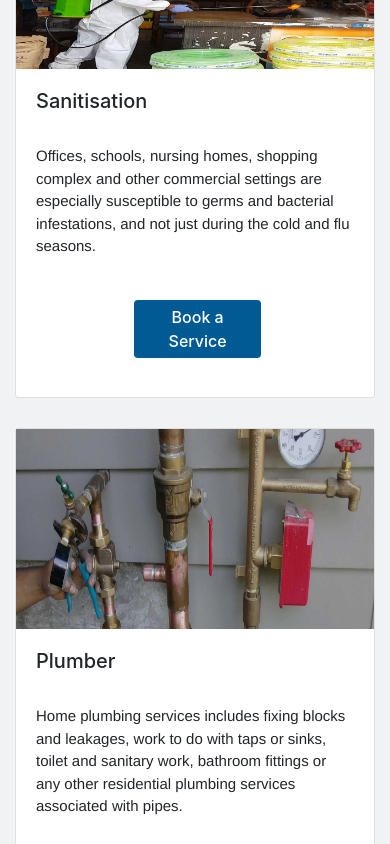
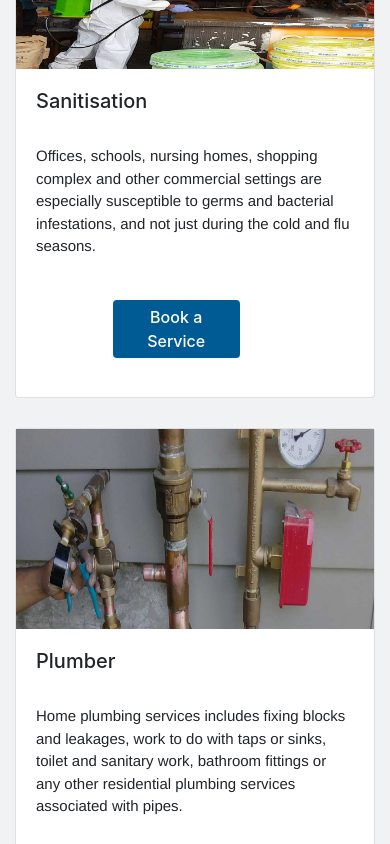
Before and after one commit to Rohandeshwal/justAsk, an Angular app: page /home in a window 390 px wide. Shown: the part 814-1658 px from the top of the page. Built offline with nearby package versions, Linux system fonts and the light colour scheme.

Commit message:
changes resize

```diff
--- a/src/app/shared/components/cards/cards.component.scss
+++ b/src/app/shared/components/cards/cards.component.scss
@@ -117,7 +117,7 @@
 
     @media (max-width: 767px){
       .button1 {
-        left: 33%;
+        left:27%;
       }
 
       .flip-card {
```
